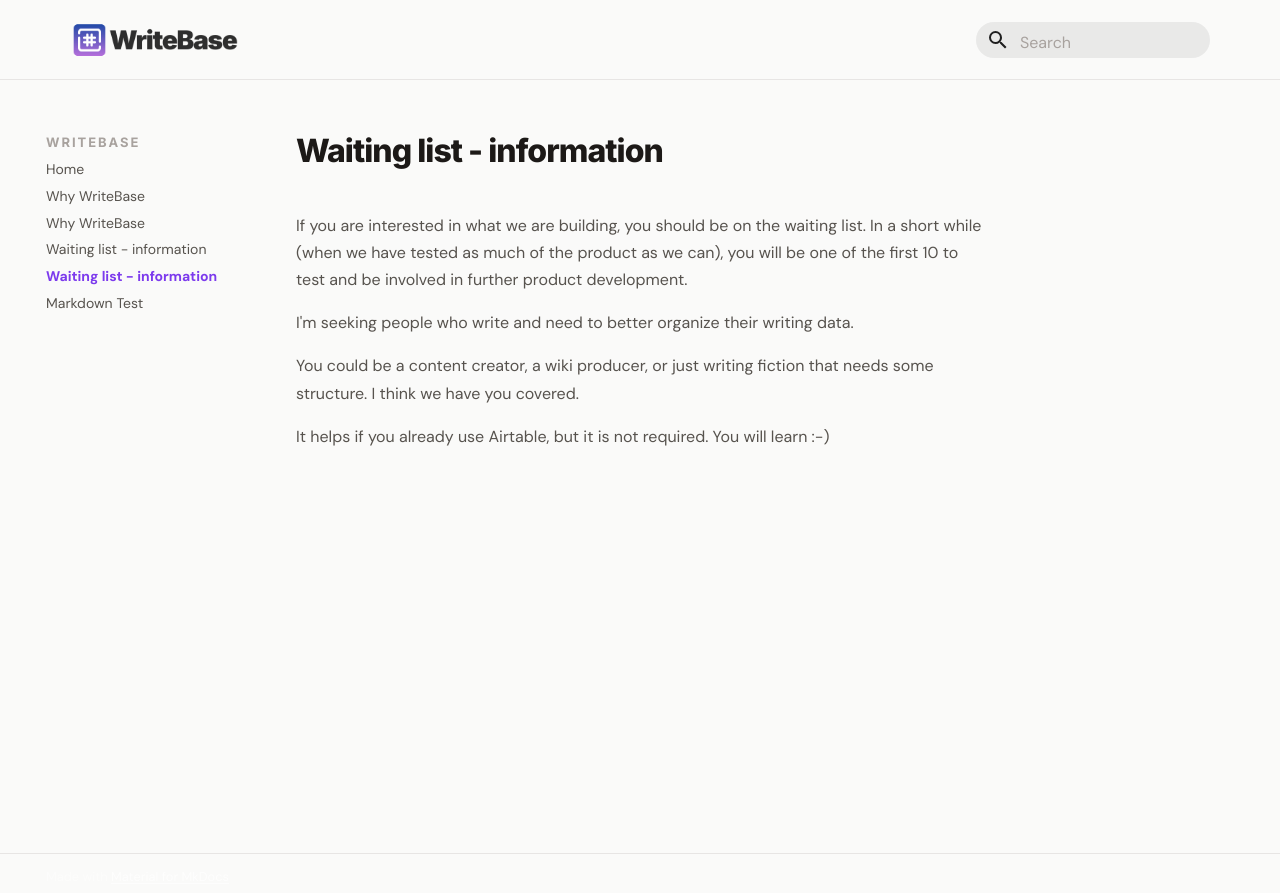
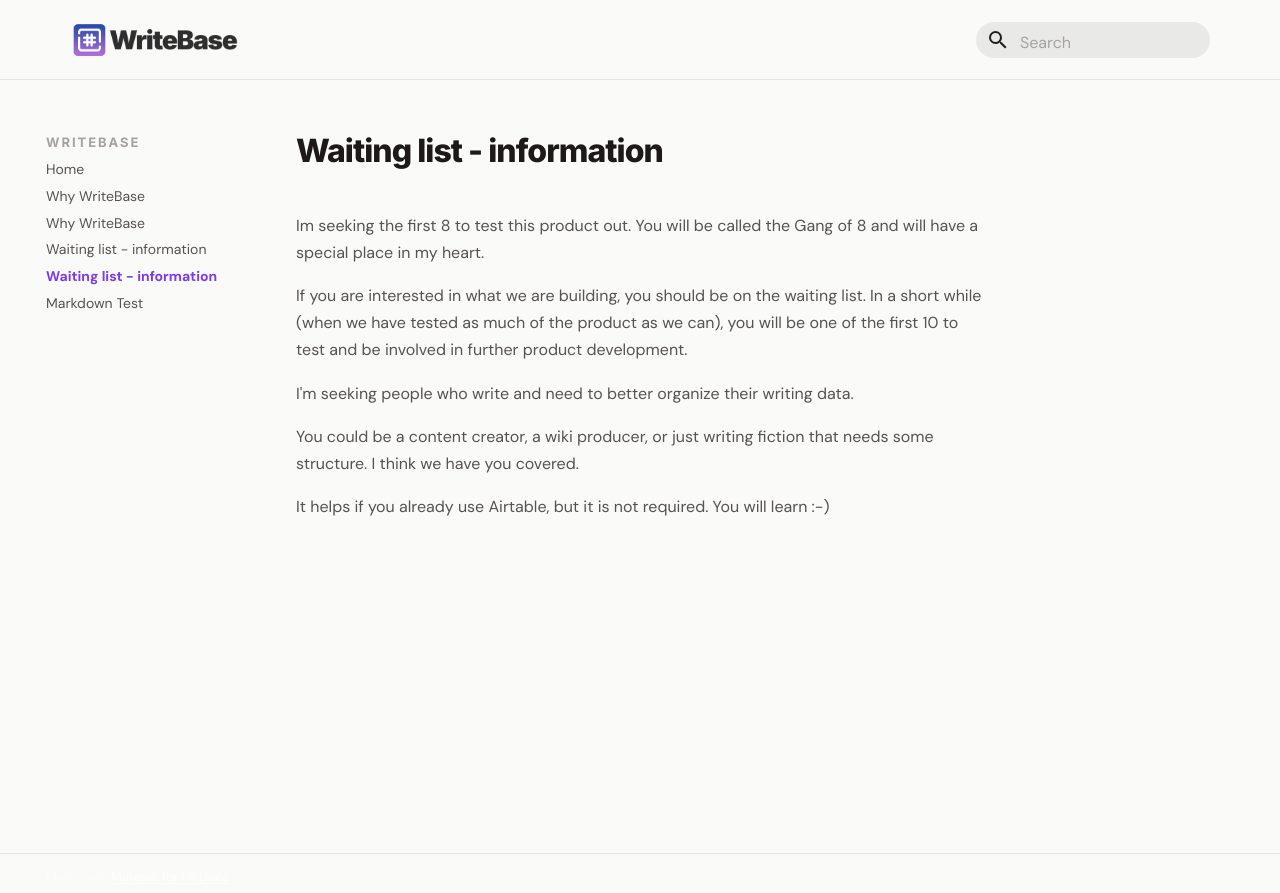
Before and after one commit to larssonhthomas-afk/writebase-docs, an MkDocs documentation site: the page built from docs/20waiting-list---information.md, in a window 1280 px wide. Shown: the top 893 px of the page. Built offline with MkDocs 1.6.1 and Material for MkDocs 9.7.7, drawn with Linux system fonts in a browser that asks for light colours; some web fonts are replaced.

Commit message:
Update 20waiting-list---information.md

```diff
--- a/docs/20waiting-list---information.md
+++ b/docs/20waiting-list---information.md
@@ -6,7 +6,7 @@ nav_order: 20
 
 # Waiting list - information
 
-
+Im seeking the first 8 to test this product out. You will be called the Gang of 8 and will have a special place in my heart.
 
 If you are interested in what we are building, you should be on the waiting list. In a short while (when we have tested as much of the product as we can), you will be one of the first 10 to test and be involved in further product development.
 
```
